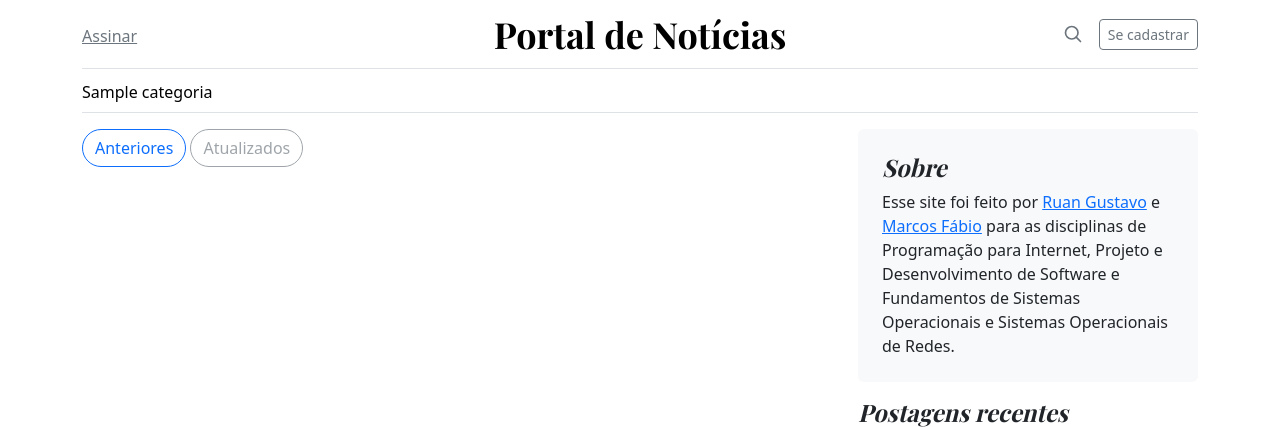
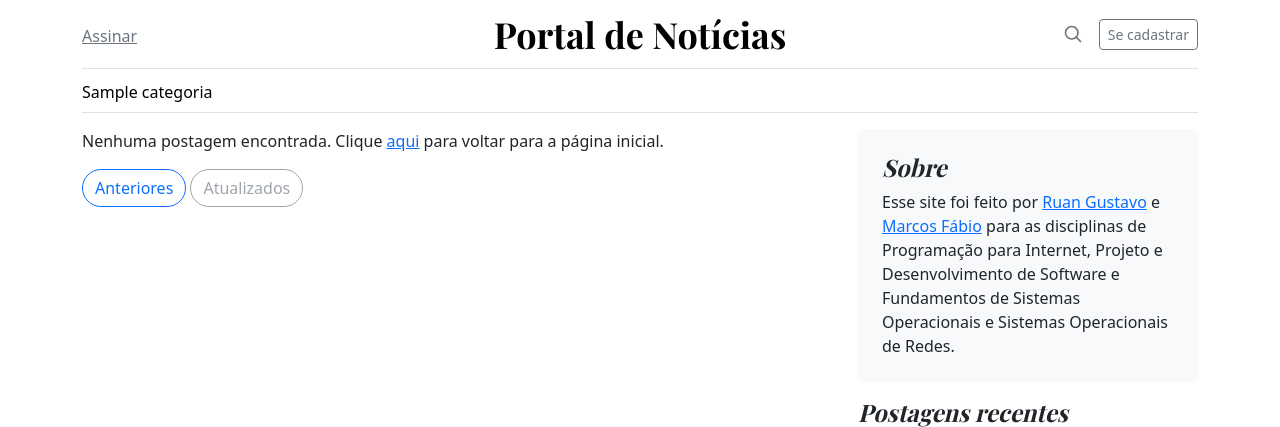
Before and after one commit to ruangustavo/portal-de-noticias, a Django app: page /postagens/1/1/ in a window 1280 px wide. Shown: the top 427 px of the page. Run offline with Django 4.2, Linux system fonts and the light colour scheme; tables that the repository leaves empty hold one stand-in row (values such as "Sample post"); grey boxes marked "Sample" are stand-in pictures.

Commit message:
Lidar com períodos em que não há postagens

```diff
--- a/app/blog/templates/postagens_por_data.html
+++ b/app/blog/templates/postagens_por_data.html
@@ -11,6 +11,10 @@
                     </p>
                     <p>{{ postagem.conteudo | safe | linebreaks }}</p>
                 </article>
+            {% empty %}
+                <p>
+                    Nenhuma postagem encontrada. Clique <a href="{% url "pagina_inicial" %}">aqui</a> para voltar para a página inicial.
+                </p>
             {% endfor %}
             <nav class="blog-pagination" aria-label="Pagination">
                 <a class="btn btn-outline-primary rounded-pill" href="#">Anteriores</a>
```
